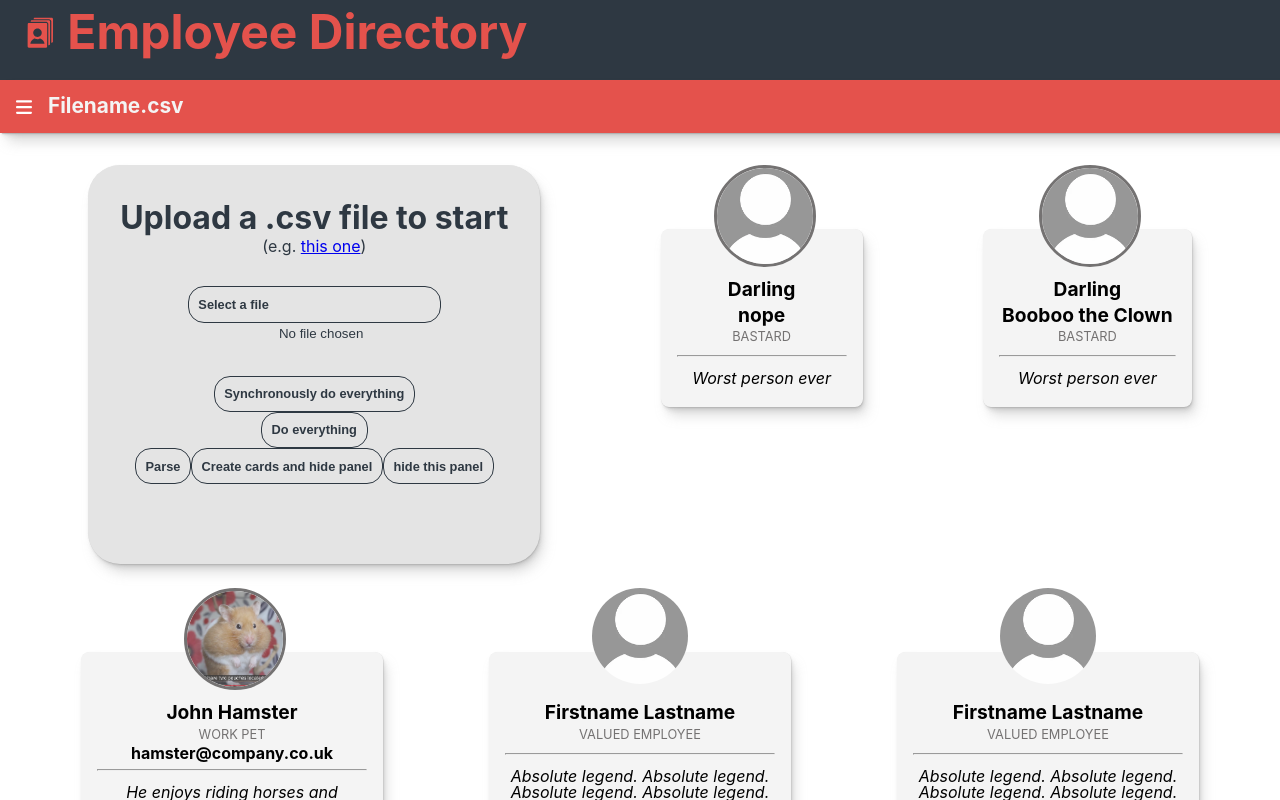
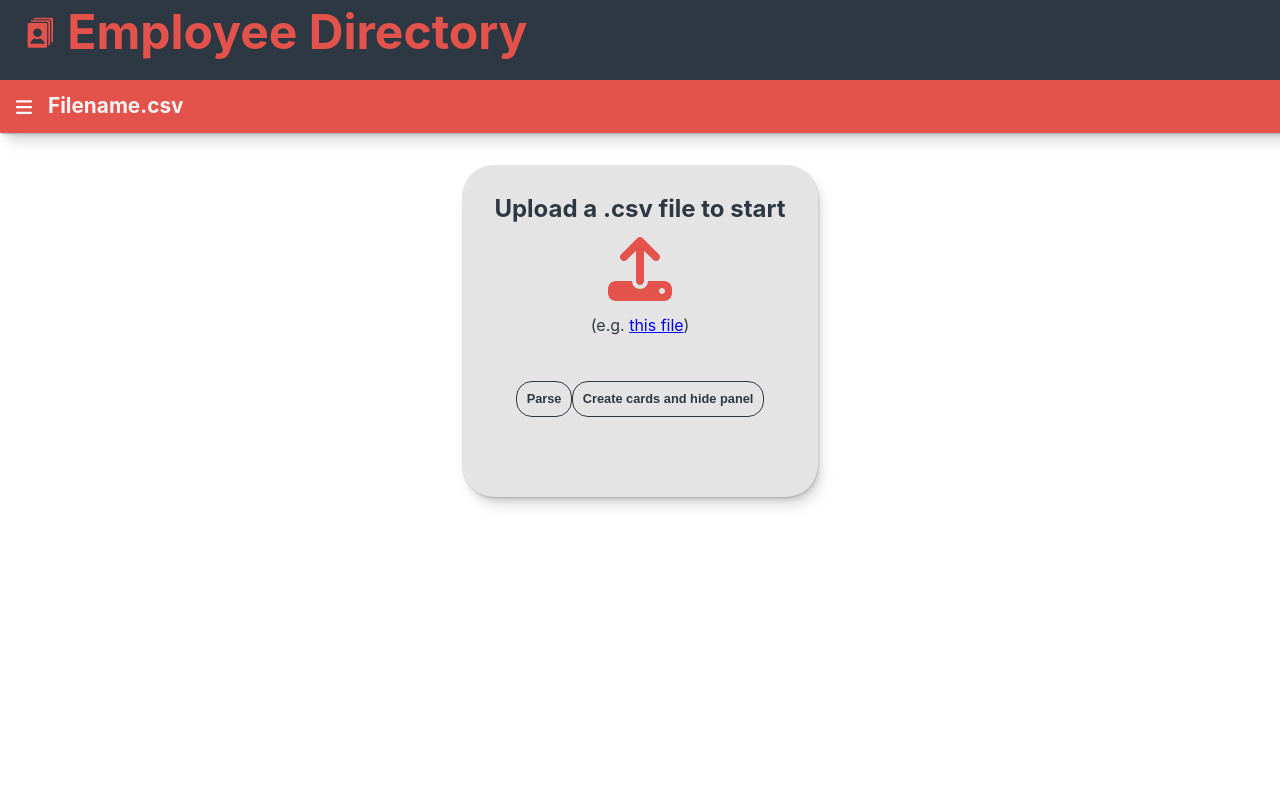
Before and after one commit to Star-Squid/employee-directory, a React (Create React App) app: page / in a window 1280 px wide. Shown: the top 800 px of the page. Built offline with nearby package versions, Linux system fonts and the light colour scheme.

Commit message:
slightly better styling for input

```diff
--- a/src/components/Desktop.js
+++ b/src/components/Desktop.js
@@ -4,7 +4,8 @@ import styles from "./DesktopStyles.module.css";
 import Card from "./Card";
 import SmoothNavigation from "./SmoothNavigation";
 import pictureJohn from "../external/john.png";
-import UploadImg from "../images/upload.svg";
+import UploadImg from "../images/Upload";
+import Hamburger from "../images/Hamburger";
 
 // Allowed extensions for input file
 const allowedExtensions = ["csv"];
@@ -107,13 +108,11 @@ const Parser = ({ desktopFunctions }) => {
 
   return (
     <div className={styles.upload}>
-      <label htmlFor="csvInput" style={{ display: "block" }}>
-        <h2>Upload a .csv file to start</h2>
-      </label>
-      <p>
-        (e.g. <a href="../external/employee_directory_example.csv">this one</a>)
-      </p>
-      <p>
+      <label htmlFor="csvInput">
+        Upload a .csv file to start<br/>
+        <div  className={styles.icon}><UploadImg color={"#e4524c"}/></div>
+        {/* <img src={UploadImg} className={styles.icon} style={{fill: "blue"}} alt="upload file"/> */}
+
         <input
           onChange={handleFileChange}
           id="csvInput"
@@ -121,9 +120,13 @@ const Parser = ({ desktopFunctions }) => {
           type="File"
           className={styles.inputFile}
         />
+              </label>
+
+         <p>
+        (e.g. <a href="../external/employee_directory_example.csv">this file</a>)
       </p>
       <div>
-        <button
+        {/* <button
           className={styles.button}
           onClick={() => {
             handleParse();
@@ -133,8 +136,9 @@ const Parser = ({ desktopFunctions }) => {
         >
           Synchronously do everything
         </button>
-        <br />
-        <button
+        <br />*/}
+
+        {/* <button
           className={styles.button}
           onClick={() => {
             handleParse();
@@ -143,7 +147,8 @@ const Parser = ({ desktopFunctions }) => {
           }}
         >
           Do everything
-        </button>
+        </button> */}
+
         <br />
         <button className={styles.button} onClick={handleParse}>
           Parse
@@ -159,12 +164,14 @@ const Parser = ({ desktopFunctions }) => {
         >
           Create cards and hide panel
         </button>
-        <button
+
+        {/* <button
           className={styles.button}
           onClick={desktopFunctions.handleDisplayCards}
         >
           hide this panel
-        </button>
+        </button> */}
+
       </div>
       <div style={{ marginTop: "3rem" }}>{error ? error : ""}</div>
     </div>
@@ -180,9 +187,9 @@ function Desktop() {
   };
 
   const desktopFunctions = {
-    handleDisplayCards: () => {
-      setDisplayCards(displayCards ? false : true);
-    },
+    // handleDisplayCards: () => {
+    //   setDisplayCards(displayCards ? false : true);
+    // },
     giveAllEmployees: (allEmployees) => {
       setAllCards(allEmployees);
       newHandleDisplayCards()
@@ -227,7 +234,7 @@ function Desktop() {
           })
         )}
 
-        <Card
+        {/* <Card
           id={"666"}
           name={allCards.length > 0 ? allCards[0].ID : "nope"}
           // name={allCards.length>0 ? "there's something" : "nope"}
@@ -258,7 +265,7 @@ function Desktop() {
         <Card></Card>
         <Card></Card>
         <Card></Card>
-        <Card></Card>
+        <Card></Card> */}
       </main>
     </>
   );
--- a/src/components/DesktopStyles.module.css
+++ b/src/components/DesktopStyles.module.css
@@ -6,7 +6,7 @@
   flex-flow: row wrap;
   gap: 1.5rem;
   min-height: 80vh;
-  justify-content: space-around;
+  justify-content: center;
   align-items: flex-start;
   align-content: stretch;
 }
@@ -34,14 +34,34 @@
 .icon {
   width: 2rem;
   height: 2rem;
+  margin: 1rem;
   cursor: pointer;
 }
+
+.upload label {
+  font-size: 1.5rem;
+  font-weight: bold;;
+  display: grid;
+  place-items: center;
+}
+
+.upload label .icon{
+  width: 4rem;
+  height: 4rem;
+}
+
 .upload p {
   padding: 0 1rem 2rem;
 }
+
+/* hides input visually but keeps it accessible */
 .upload input {
-  display: flex;
-}
+  width: 0.1px;
+	height: 0.1px;
+	opacity: 0;
+	overflow: hidden;
+	position: absolute;
+	z-index: -1;}
 
 .inputFile::-webkit-file-upload-button {
   visibility: hidden;
--- /dev/null
+++ b/src/images/Upload.js
@@ -0,0 +1,12 @@
+import React from "react";
+
+export default function Upload(props) {
+  return (
+    <svg xmlns="http://www.w3.org/2000/svg" viewBox="0 0 512 512"><path d="M288 109.3V352c0 17.7-14.3 32-32 32s-32-14.3-32-32V109.3l-73.4 73.4c-12.5 12.5-32.8 12.5-45.3 0s-12.5-32.8 0-45.3l128-128c12.5-12.5 32.8-12.5 45.3 0l128 128c12.5 12.5 12.5 32.8 0 45.3s-32.8 12.5-45.3 0L288 109.3zM64 352H192c0 35.3 28.7 64 64 64s64-28.7 64-64H448c35.3 0 64 28.7 64 64v32c0 35.3-28.7 64-64 64H64c-35.3 0-64-28.7-64-64V416c0-35.3 28.7-64 64-64zM432 456c13.3 0 24-10.7 24-24s-10.7-24-24-24s-24 10.7-24 24s10.7 24 24 24z"
+        stroke="none"
+        fill={props.color}
+        fillOpacity={props.opacity}
+      />
+    </svg>
+  );
+}
```
Also changed, not shown: 1 other file (tests, documents, lock files or other folders).
